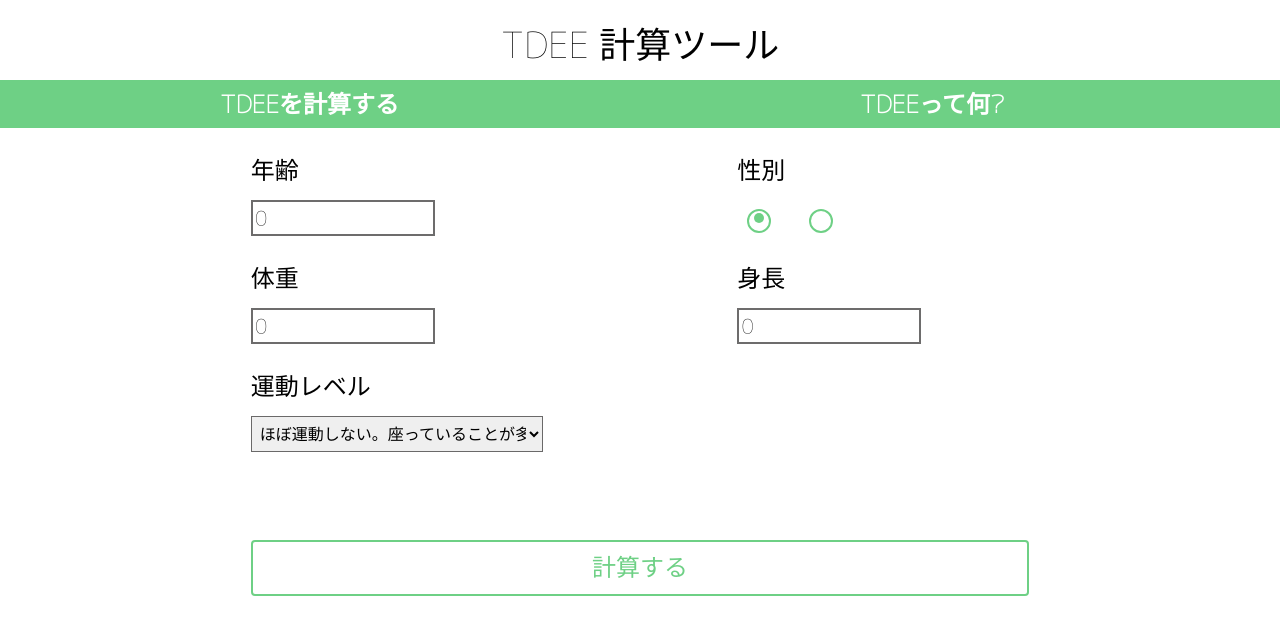
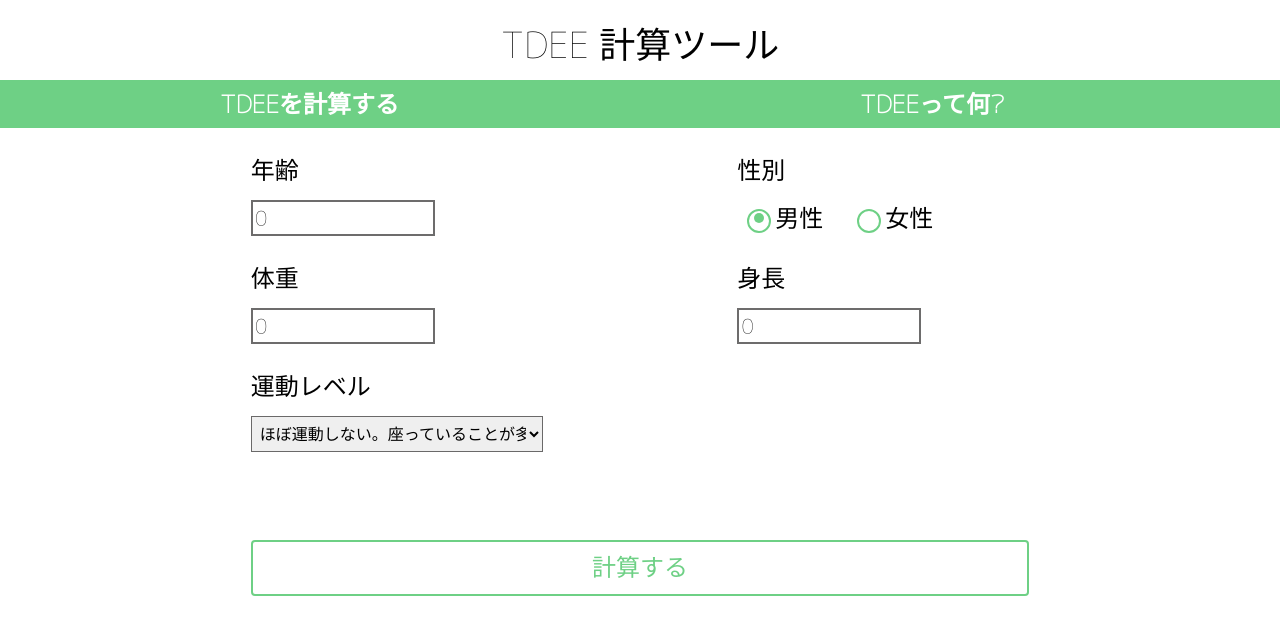
Before and after one commit to saba-can00/tdee_calculator_web, a React (Create React App) app: page / in a window 1280 px wide. Shown: the top 634 px of the page. Built offline with nearby package versions, Linux system fonts and the light colour scheme.

Commit message:
refactor radio button of multiple selections

```diff
--- a/src/components/RadioButton.js
+++ b/src/components/RadioButton.js
@@ -31,6 +31,7 @@ const SelectionLabel = styled.label`
   text-align: left;
   font-size: 24px;
   line-height: 36px;
+  cursor: pointer;
   &:before {
     content: "";
     border-radius: 50%;
@@ -56,41 +57,44 @@ const ButtonInput = styled.input`
   background: #6ed085;
   opacity: 0;
   transition: opacity 0.2s ease;
+  cursor: pointer;
   &:checked {
     opacity: 1;
   }
 `;
 
 export class RadioButton extends React.Component {
+  constructor(props) {
+    super(props);
+    this.onChange = this.onChange.bind(this);
+  }
+  onChange(event) {
+    //return index by event.target.value
+    this.props.onChange(event.target.value);
+  }
+
   render() {
+    const selections = this.props.selections.map((selection, index) => {
+      return (
+        <Selection key={selection.id}>
+          <ButtonInput
+            type="radio"
+            id={selection.id}
+            name={this.props.name}
+            value={index}
+            checked={this.props.selectedOption.value === selection.value}
+            onChange={this.onChange}
+          />
+          <SelectionLabel htmlFor={selection.value}>
+            {selection.label}
+          </SelectionLabel>
+        </Selection>
+      );
+    });
     return (
       <RadioButtonContainer>
         <RadioButtonGroupLabel>{this.props.label}</RadioButtonGroupLabel>
-        <SelectionContainer>
-          <Selection>
-            <ButtonInput
-              checked
-              type="radio"
-              id="men"
-              name={this.props.name}
-              value="men"
-            />
-            <SelectionLabel htmlFor="men">
-              {this.props.selection}
-            </SelectionLabel>
-          </Selection>
-          <Selection>
-            <ButtonInput
-              type="radio"
-              id="women"
-              name={this.props.name}
-              value="women"
-            />
-            <SelectionLabel htmlFor="women">
-              {this.props.selection2}
-            </SelectionLabel>
-          </Selection>
-        </SelectionContainer>
+        <SelectionContainer>{selections}</SelectionContainer>
       </RadioButtonContainer>
     );
   }
```
